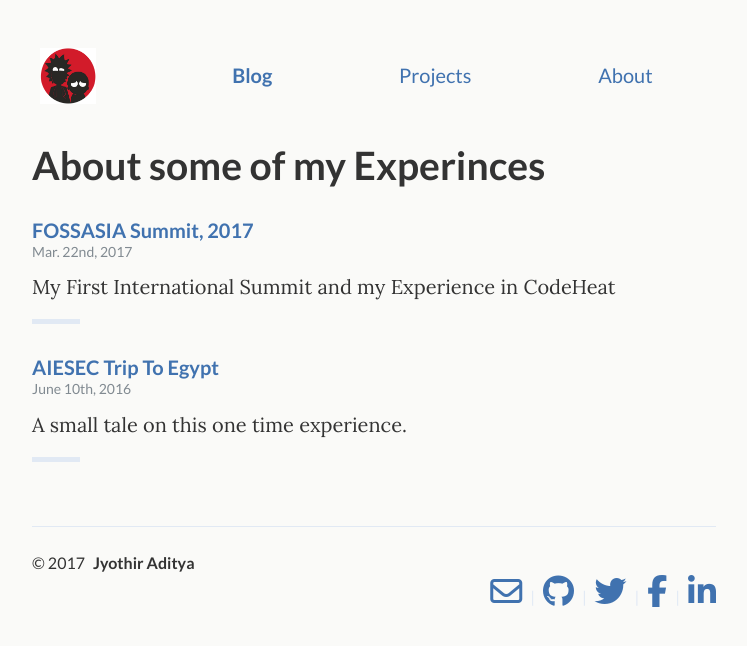
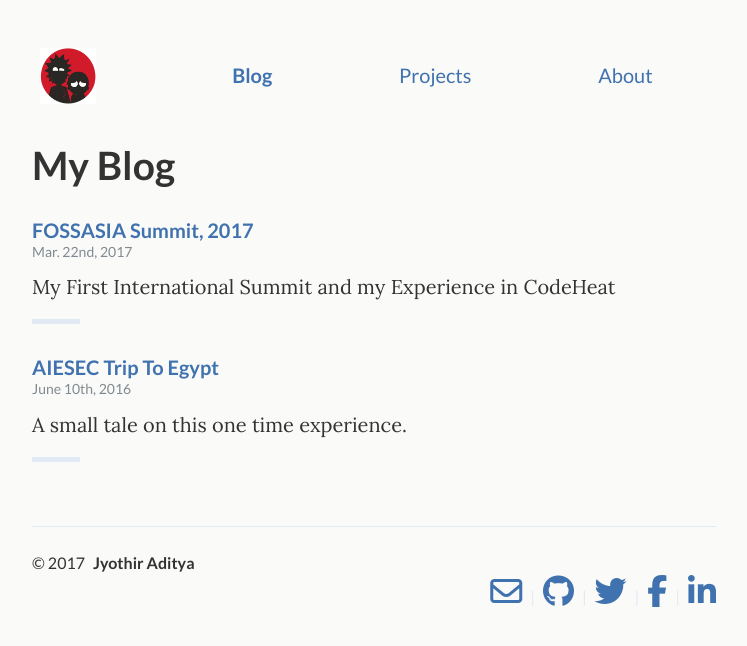
Before and after one commit to Laughing-Boy/jyoth1raditya.github.io, a Jekyll site: the page built from articles/index.html, in a window 1280 px wide. Shown: the top 646 px of the page, without its empty margins (266-1013 px from the left). Built offline with Jekyll 4.4.1, drawn with Linux system fonts in a browser that asks for light colours; nearby versions of some CDN libraries; the list of posts is cut into pages by our own code; comment, search, counter and statistics services are not loaded.

Commit message:
Update index.html

```diff
--- a/articles/index.html
+++ b/articles/index.html
@@ -1,7 +1,7 @@
 ---
 layout: page
 title: Articles
-subtitle: About some of my Experinces
+subtitle: My Blog
 desc: Some of My Experiences
 ---
 {% if paginator.page == 1 %}
```
